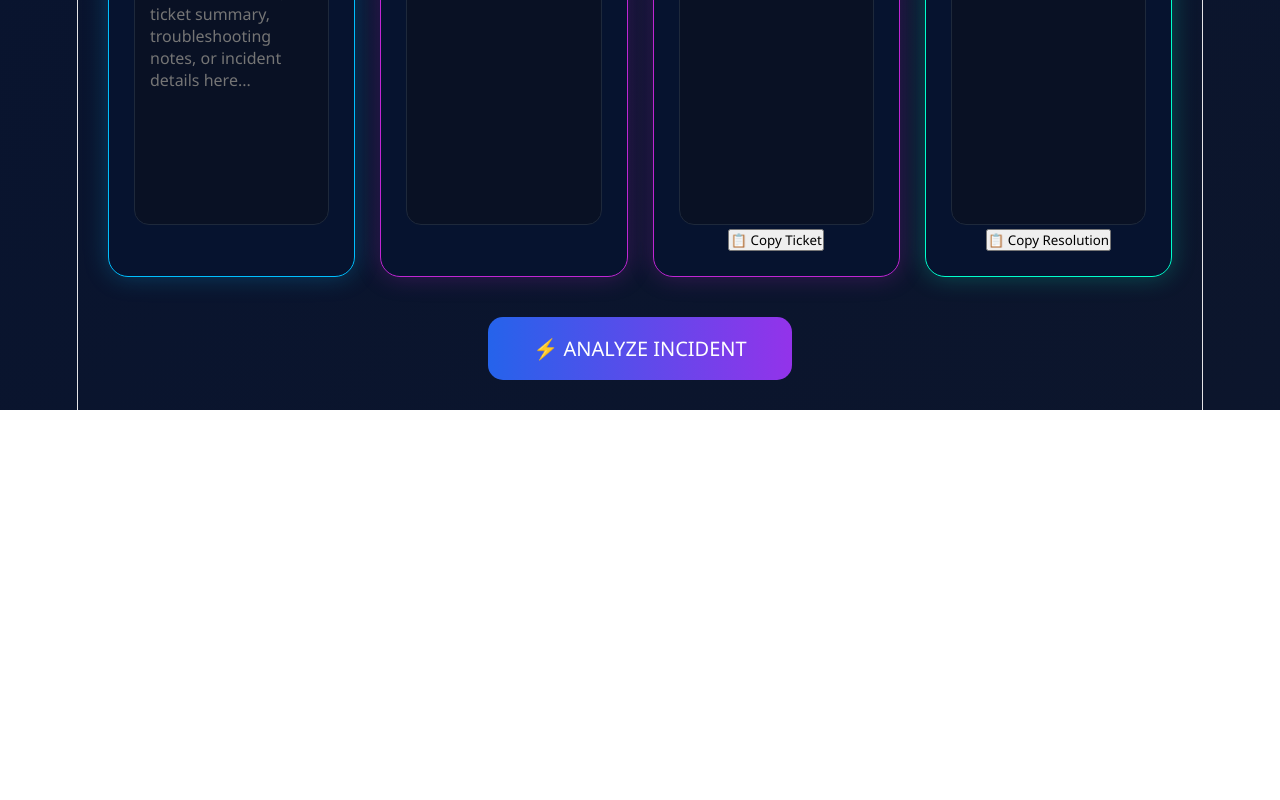
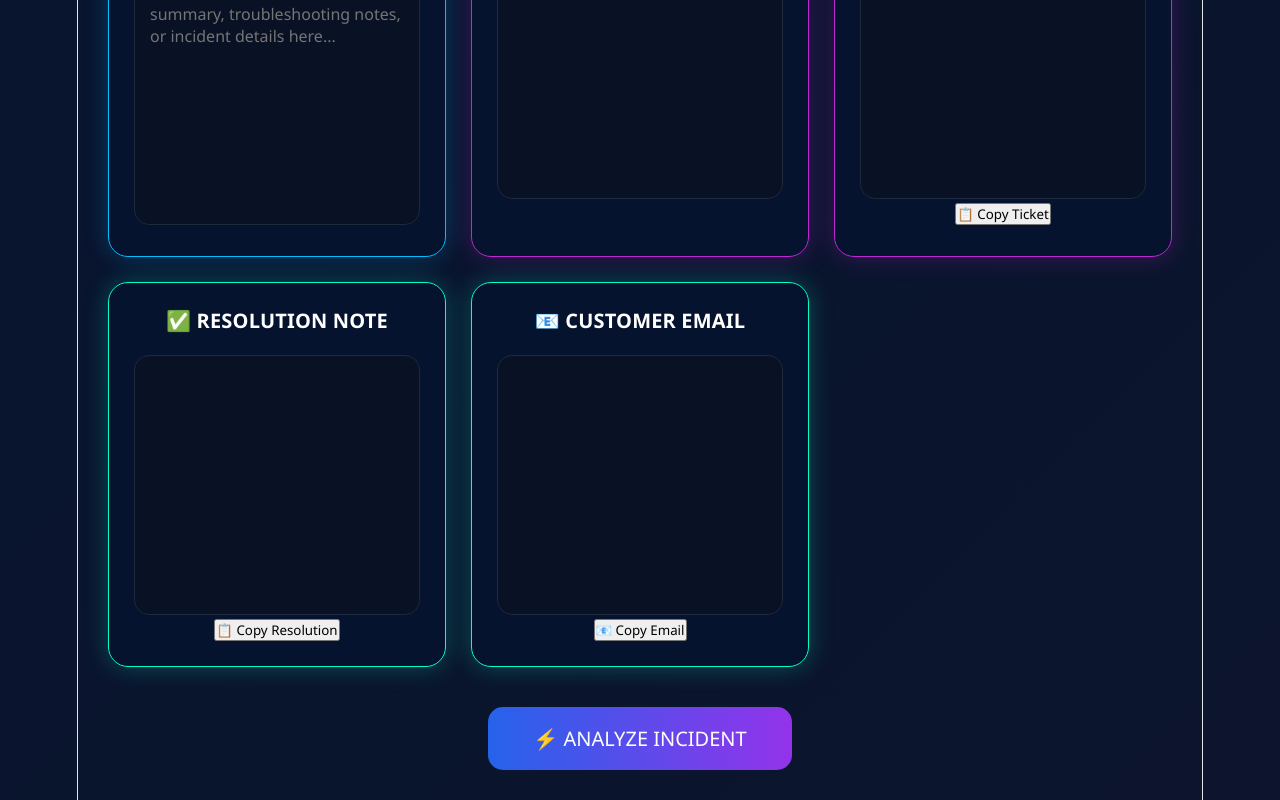
Before and after one commit to IrfanPasha05/servicedesk-ai, a React (Vite) app: page / in a window 1280 px wide. Shown: the part 581-1381 px from the top of the page. Before the commit the page ends 991 px from the top, so only its background shows below. Built offline with nearby package versions, Linux system fonts and the light colour scheme; no server answers.

Commit message:
Added customer email generator and enhanced AI analysis

```diff
--- a/src/App.css
+++ b/src/App.css
@@ -169,8 +169,7 @@ body{
   margin-top:40px;
 
   display:grid;
-  grid-template-columns:repeat(4,1fr);
-
+  grid-template-columns: repeat(auto-fit,minmax(320px,1fr));
   gap:25px;
 }
 
--- a/src/App.jsx
+++ b/src/App.jsx
@@ -6,11 +6,12 @@ import hologram from "./assets/hologram.png";
 import openRouter from "./openrouter";
 
 function App() {
-
+  const [customerEmail, setCustomerEmail] = useState("");
   const [chatTranscript, setChatTranscript] = useState("");
 const [incident, setIncident] = useState("");
 const [ticketDescription, setTicketDescription] = useState("");
 const [resolutionNote, setResolutionNote] = useState("");
+
 
   const copyText = (text) => {
     navigator.clipboard.writeText(text);
@@ -50,9 +51,12 @@ A concise professional incident summary.
 TICKET:
 A professional ticket description suitable for ServiceNow or ITSM tools.
 
+
 RESOLUTION:
 A professional resolution note including troubleshooting steps performed and outcome.
 
+EMAIL:
+A professional customer email update explaining the issue resolution.
 If the input does not contain resolution details, generate a likely professional resolution note based on the information available.
 
 Return EXACTLY in this format:
@@ -65,6 +69,9 @@ TICKET:
 
 RESOLUTION:
 <resolution note>
+
+EMAIL:
+<customer email>
 `
           },
           {
@@ -89,11 +96,17 @@ const ticket =
 
 const resolution =
   result.split("RESOLUTION:")[1]
+    ?.split("EMAIL:")[0]
+    ?.trim() || "";
+
+const email =
+  result.split("EMAIL:")[1]
     ?.trim() || "";
 
 setIncident(incidentSummary);
 setTicketDescription(ticket);
 setResolutionNote(resolution);
+setCustomerEmail(email);
 
       setTicketDescription(ticket);
       setResolutionNote(resolution);
@@ -216,6 +229,23 @@ setResolutionNote(resolution);
 
 </div>
 
+<div className="card resolution">
+
+  <h3>📧 CUSTOMER EMAIL</h3>
+
+  <div className="output-box">
+    {customerEmail}
+  </div>
+
+  <button
+    className="copy-btn"
+    onClick={() => copyText(customerEmail)}
+  >
+    📧 Copy Email
+  </button>
+
+</div>
+
       </div>
 
       {/* BUTTON */}
```
Lines whose indentation alone changed are shown as unchanged.
